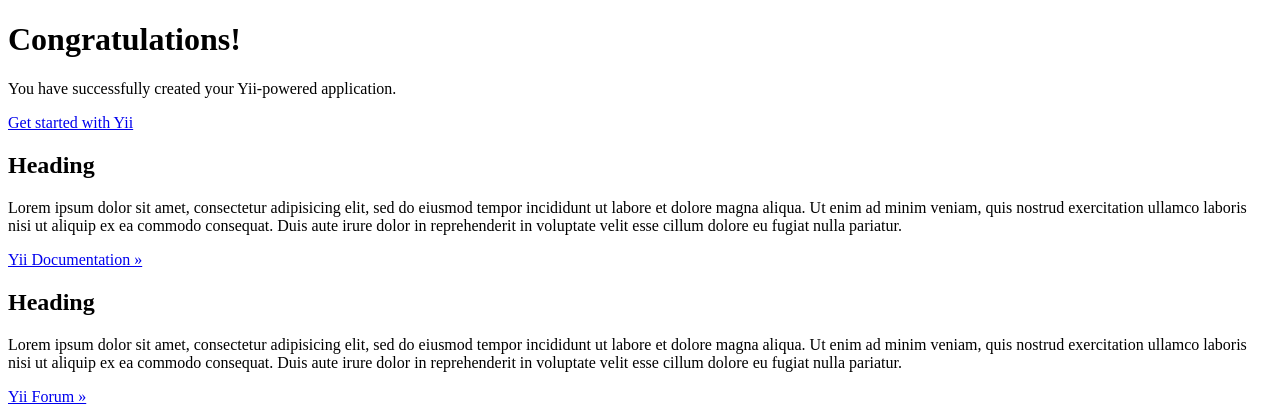
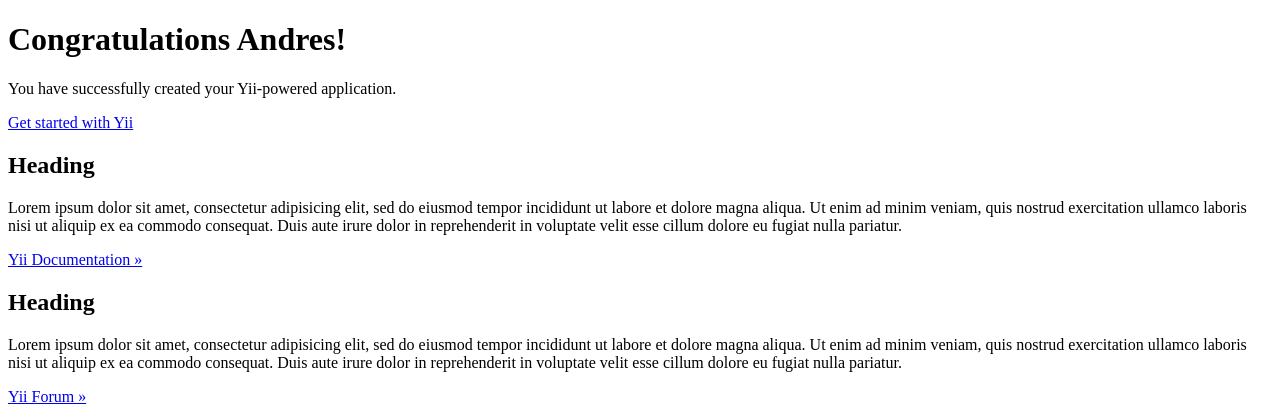
Before and after one commit to aguileraandres/erp, a Yii app: template erp/backend/views/site/index.php in a window 1280 px wide. Shown: the top 420 px of the page. Run offline with PHP 8.4 and a stand-in for Yii, Linux system fonts and the light colour scheme; the template is opened without the code that fills it, so the values that code supplies are empty; some libraries are stand-ins or nearby versions.

Commit message:
Changed index file

```diff
--- a/erp/backend/views/site/index.php
+++ b/erp/backend/views/site/index.php
@@ -7,7 +7,7 @@ $this->title = 'My Yii Application';
 <div class="site-index">
 
     <div class="jumbotron">
-        <h1>Congratulations!</h1>
+        <h1>Congratulations Andres!</h1>
 
         <p class="lead">You have successfully created your Yii-powered application.</p>
 
```
